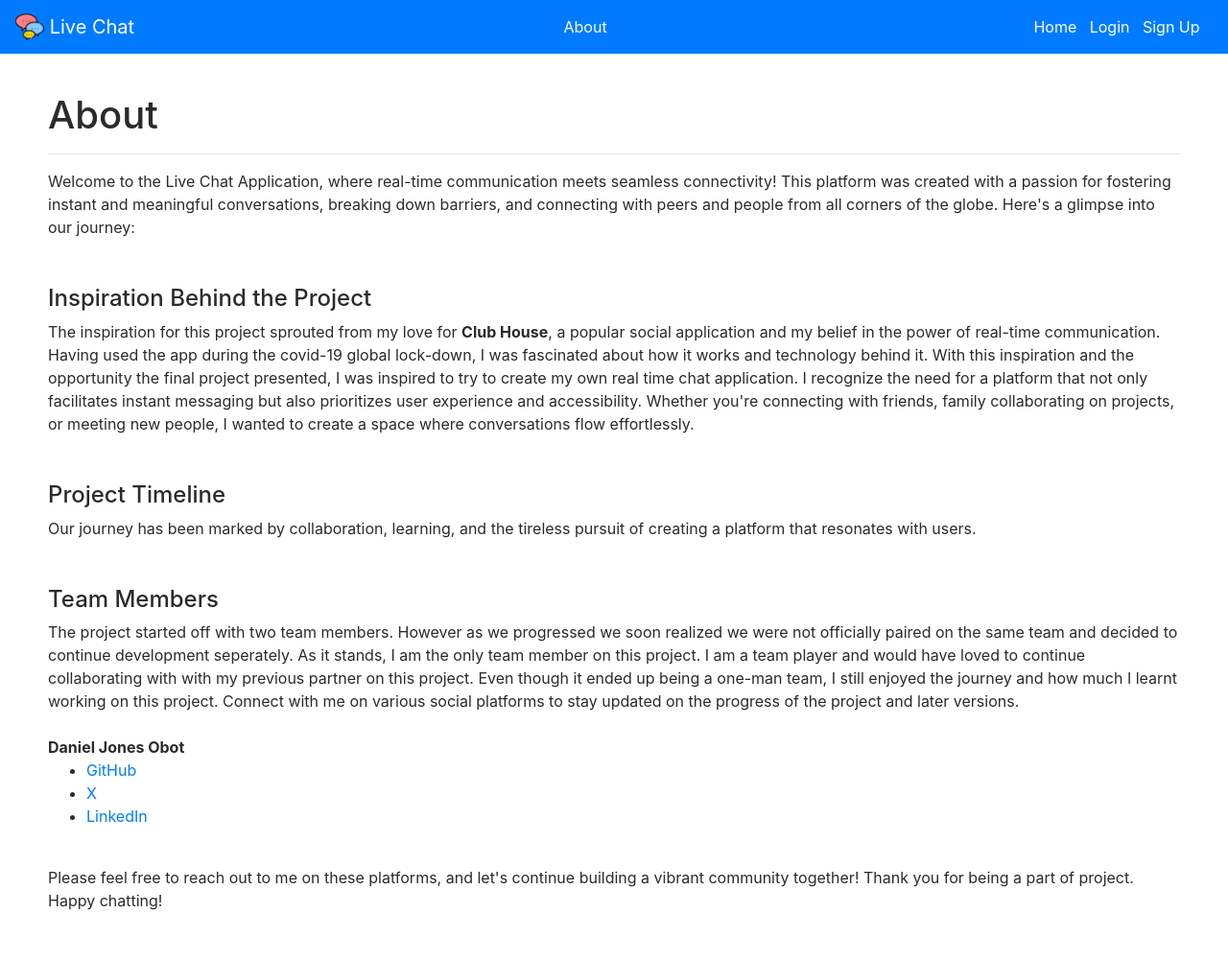
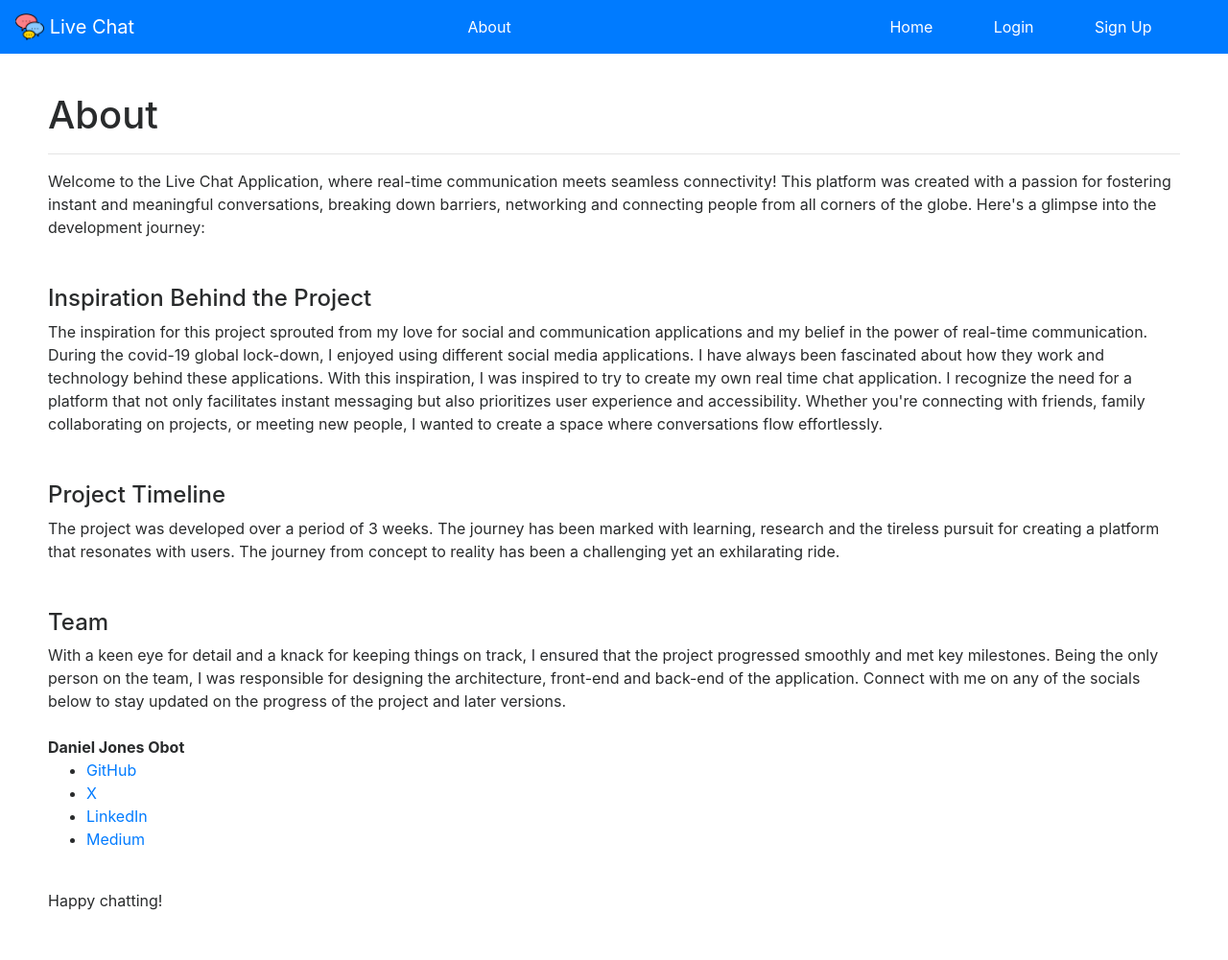
Before and after one commit to danieljonesobot/Livechat_App, a Flask app: page /about in a window 1280 px wide. Shown: the whole page at 96% size. Run offline with Flask 3, Linux system fonts and the light colour scheme; some libraries are stand-ins or nearby versions.

Commit message:
updated templates and styling sheet

```diff
--- a/app.py
+++ b/app.py
@@ -13,6 +13,17 @@ from flask_bcrypt import Bcrypt
 
 app = Flask(__name__)
 app.config["SQLALCHEMY_DATABASE_URI"] = "sqlite:///database.db"
+
+# app.config["DEBUG"] = True
+# username="******"
+# password="******"
+# hostname="******.mysql.pythonanywhere-services.com"
+# databasename="********$livechatapp"
+
+# app.config["SQLALCHEMY_DATABASE_URI"] = "mysql+mysqlconnector://{0}:{1}@{2}/{3}".format(username, password, hostname, databasename)
+# app.config["SQLALCHEMY_POOL_RECYCLE"] = 299
+# app.config["SQLALCHEMY_TRACK_MODIFICATIONS"] = False
+
 app.config["SECRET_KEY"] = str(uuid4())
 socketio = SocketIO(app)
 bcrypt = Bcrypt(app)
@@ -33,6 +44,28 @@ pip install flask-SQLAlchemy
 pip install flask-bcrypt
 pip install flask-login
 
+# next 3 packages are to connect the app to Mysql DB
+pip install mysql-connector
+pip install mysql-connector-python
+pip install mysql-connector-python-rf
+
+#python script to create a DB on local machine
+import mysql.connector
+
+mydb = mysql.connector.connect(
+host="danieljonesobot.mysql.pythonanywhere-services.com",
+user="danieljonesobot",
+passwd="starlink",
+)
+
+
+my_cursor = mydb.cursor()
+
+my_cursor.execute("CREATE DATABASE danieljonesobot$livechatapp")
+
+my_cursor.execute("SHOW DATABASES")
+for db in my_cursor:
+    print(db)
 '''
 
 
@@ -48,6 +81,7 @@ def load_user(user_id):
 
 '''Models'''
 class User(db.Model, UserMixin):
+    __tablename__ = "user"
     id = db.Column(db.Integer, primary_key=True)
     username = db.Column(db.String(50), nullable=False)
     password = db.Column(db.String(50), nullable=False)
@@ -73,7 +107,7 @@ def about():
 # rooms is a dictionary which stores another dictionary, room.
 rooms = {}
 
-
+'''factory function to generate a unique code'''
 def generate_unique_code(length):
     while True:
         code = ""
@@ -89,6 +123,7 @@ def generate_unique_code(length):
 
 
 @app.route("/home", methods=['GET', 'POST'])
+@login_required
 def home():
     '''session.clear() function will automatically clear the session which contains
      user data when user goes to the home route. Keep commented'''
@@ -99,7 +134,7 @@ def home():
         name = request.form.get("name")
         code = request.form.get("code")
         #Here, if the keys do not have a value it returns None as it default value.
-        #By passing "False" as an argument we set the default value to be False instead
+        #By passing "False" as the second argument, we set the default value to be False instead
         join = request.form.get("join", False)
         create = request.form.get("create", False)
 
@@ -111,8 +146,9 @@ def home():
             flash("Please enter a room code", 'danger')
             return render_template("home.html", title='Home',  error="Please enter a room code", code=code, name=name)
 
+        room = code
 
-        room = code
+
         if create != False:
             room = generate_unique_code(4)
             #creates a room dictionary with 'members' and 'messages' as keys value pairs and stores in rooms
@@ -131,6 +167,7 @@ def home():
 
 @app.route("/room")
 def room():
+    #get the room session from user trying to access the room
     room = session.get("room")
     if room is None or session.get("name") is None or room not in rooms:
         return redirect(url_for("home"))
@@ -143,7 +180,7 @@ def room():
 # on our server and sends the message to all the other connected sockets
 @socketio.on("sendit")
 def sendit(data):
-    # we get the room from the client that is sending the message and if it doesn't exist, simply returns
+    # we get the room from the client that is sending the message and if it doesn't exist, it simply returns
     room = session.get("room")
     if room not in rooms:
         return
@@ -267,6 +304,7 @@ def logout():
 
 
 
+'''function to save picture'''
 def save_picture(form_picture):
     random_hex = secrets.token_hex(8)
     _f_name, f_ext = os.path.splitext(form_picture.filename)
--- a/static/css/style.css
+++ b/static/css/style.css
@@ -2,10 +2,20 @@ body {
     color: #292b2c;
 }
 
+
+#nav-links {
+    display: flex;
+    flex-direction: row;
+    /* border: 1px solid black; */
+    justify-content: space-evenly;
+    width: 400px;
+}
+
 .content {
     display: flex;
+    flex-direction: column;
     align-items: center;
-    justify-content: center;
+    /* justify-content: center; */
     padding: 20px 70px 50px 70px;
 }
 
@@ -79,10 +89,17 @@ body {
 
 .landingFirstSection div:nth-of-type(2) {
     display: flex;
-    align-items: center;
-    justify-content: space-evenly;
+    justify-content: center;
     flex-direction: column;
     width: 500px;
+    padding: 20px;
+    /* border-top: 5px solid #2165cb; */
+}
+
+
+
+.landingFirstSection div:nth-of-type(2) p {
+    font-size: 20px;
 }
 
 
--- a/templates/about.html
+++ b/templates/about.html
@@ -9,21 +9,19 @@
         <div>
             Welcome to the Live Chat Application, where real-time communication meets seamless connectivity! This
             platform was created with a passion for fostering instant and meaningful conversations, breaking down
-            barriers,
-            and
-            connecting with peers and people from all corners of the globe. Here's a glimpse into our journey:
+            barriers, networking and connecting people from all corners of the globe. Here's a glimpse into the
+            development journey:
         </div>
         <br><br>
 
         <div>
             <h4>Inspiration Behind the Project</h4>
-            The inspiration for this project sprouted from my love for <strong>Club House</strong>, a popular social
-            application and
-            my belief in the power of real-time communication. Having used the app during the covid-19 global
-            lock-down, I was fascinated about how it works and technology behind it. With this inspiration and the
-            opportunity the final project presented, I was inspired to try to create my own real time chat
-            application. I recognize the need for a platform that not only facilitates instant messaging but also
-            prioritizes user experience and accessibility. Whether you're connecting with friends, family
+            The inspiration for this project sprouted from my love for social and communication applications and
+            my belief in the power of real-time communication. During the covid-19 global
+            lock-down, I enjoyed using different social media applications. I have always been fascinated about how they
+            work and technology behind these applications. With this inspiration, I was inspired to try to create my own
+            real time chat application. I recognize the need for a platform that not only facilitates instant messaging
+            but also prioritizes user experience and accessibility. Whether you're connecting with friends, family
             collaborating on projects, or meeting new people, I wanted to create a space where conversations flow
             effortlessly.
         </div>
@@ -35,9 +33,9 @@
             <h4>Project Timeline</h4>
 
 
-            Our journey has been marked by collaboration, learning, and the tireless pursuit of creating a platform
-            that
-            resonates with users.
+            The project was developed over a period of 3 weeks. The journey has been marked with learning, research and
+            the tireless pursuit for creating a platform that resonates with users. The journey from concept to reality
+            has been a challenging yet an exhilarating ride.
 
             <br><br>
 
@@ -47,14 +45,11 @@
 
 
         <div>
-            <h4>Team Members</h4>
-            <div>The project started off with two team members. However as we progressed we soon realized we were not
-                officially paired on the same team and decided to continue development seperately. As it stands, I am
-                the only team
-                member on this project. I am a team player and would have loved to continue collaborating with
-                with my previous partner on this project. Even though it ended up being a one-man team, I still enjoyed
-                the journey and how much I learnt working on this project.
-                Connect with me on various social platforms to stay updated on the progress of the project and later
+            <h4>Team</h4>
+            <div>With a keen eye for detail and a knack for keeping things on track, I ensured that the project
+                progressed smoothly and met key milestones. Being the only person on the team, I was responsible for
+                designing the architecture, front-end and back-end of the application.
+                Connect with me on any of the socials below to stay updated on the progress of the project and later
                 versions.
             </div>
 
@@ -72,6 +67,9 @@
                     <li>
                         <a href="https://www.linkedin.com/in/danieljonesobot/">LinkedIn</a>
                     </li>
+                    <li>
+                        <a href="https://medium.com/@daniel.jonesobot">Medium</a>
+                    </li>
                 </ul>
             </div>
 
@@ -82,8 +80,7 @@
         </div>
 
         <div>
-            Please feel free to reach out to me on these platforms, and let's continue building a vibrant community
-            together! Thank you for being a part of project. Happy chatting!
+            Happy chatting!
         </div>
 
 
--- a/templates/layout.html
+++ b/templates/layout.html
@@ -8,7 +8,11 @@
     <!-- Bootstrap cdn -->
     <link rel="stylesheet" href="https://maxcdn.bootstrapcdn.com/bootstrap/4.0.0/css/bootstrap.min.css"
         integrity="sha384-Gn5384xqQ1aoWXA+058RXPxPg6fy4IWvTNh0E263XmFcJlSAwiGgFAW/dAiS6JXm" crossorigin="anonymous">
+
+    <!-- Vanilla CSS -->
     <link rel="stylesheet" type="text/css" href="{{url_for('static', filename='css/style.css')}}">
+
+    <!-- Logo -->
     <link rel="icon" href="{{url_for('static', filename='images/logo2.png')}}" type="image/x-icon">
 
 
@@ -38,11 +42,16 @@
 
 
         <!-- Navbar Right Side -->
-        <div class="navbar-nav">
+        <div class="navbar-nav" id="nav-links">
             {% if current_user.is_authenticated %}
             <a class="text-white nav-item nav-link" href="{{url_for('home')}}">Lobby</a>
             <a class="text-white nav-item nav-link" href="{{url_for('profile')}}">Profile</a>
             <a class="text-white nav-item nav-link" href="{{url_for('logout')}}">Logout</a>
+            <div>
+                <img src="{{ url_for('static', filename='profile_pics/user1.png') }}" alt="image_file"
+                    style="height: 35px; width: 35px; border-radius: 50%;">
+                <span style="color: white;">{{current_user.username}}</span>
+            </div>
             {% else %}
             <a class="text-white nav-item nav-link" href="{{url_for('landing')}}">Home</a>
             <a class="text-white nav-item nav-link" href="{{url_for('login')}}">Login</a>
```
Also changed, not shown: templates/home.html (+9 -2 lines), templates/landing.html (+21 -19 lines), templates/room.html (+25 -5 lines), static/images/logo.png (deleted), static/profile_pics/user.png (added), static/profile_pics/user1.png (added).
